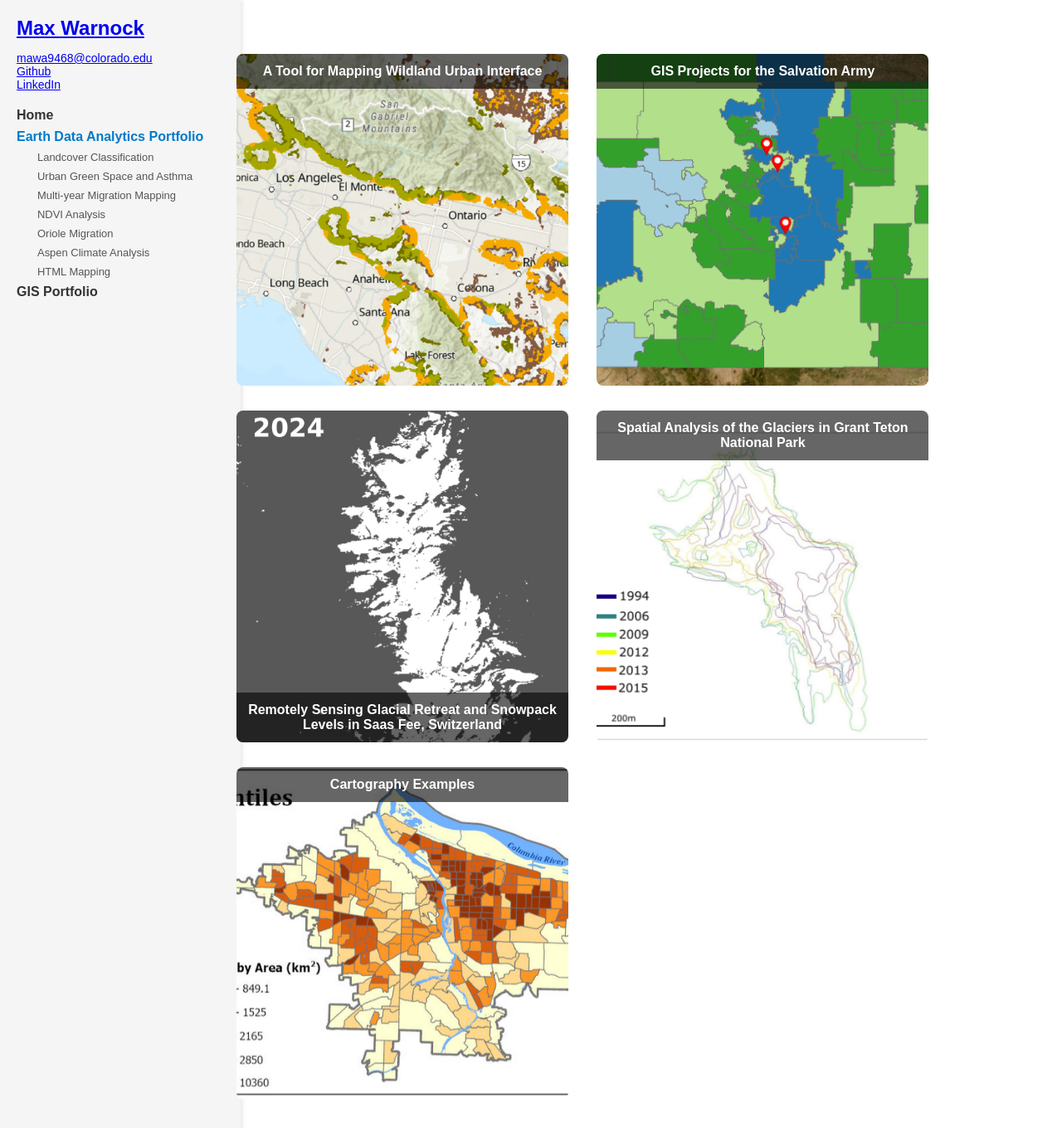
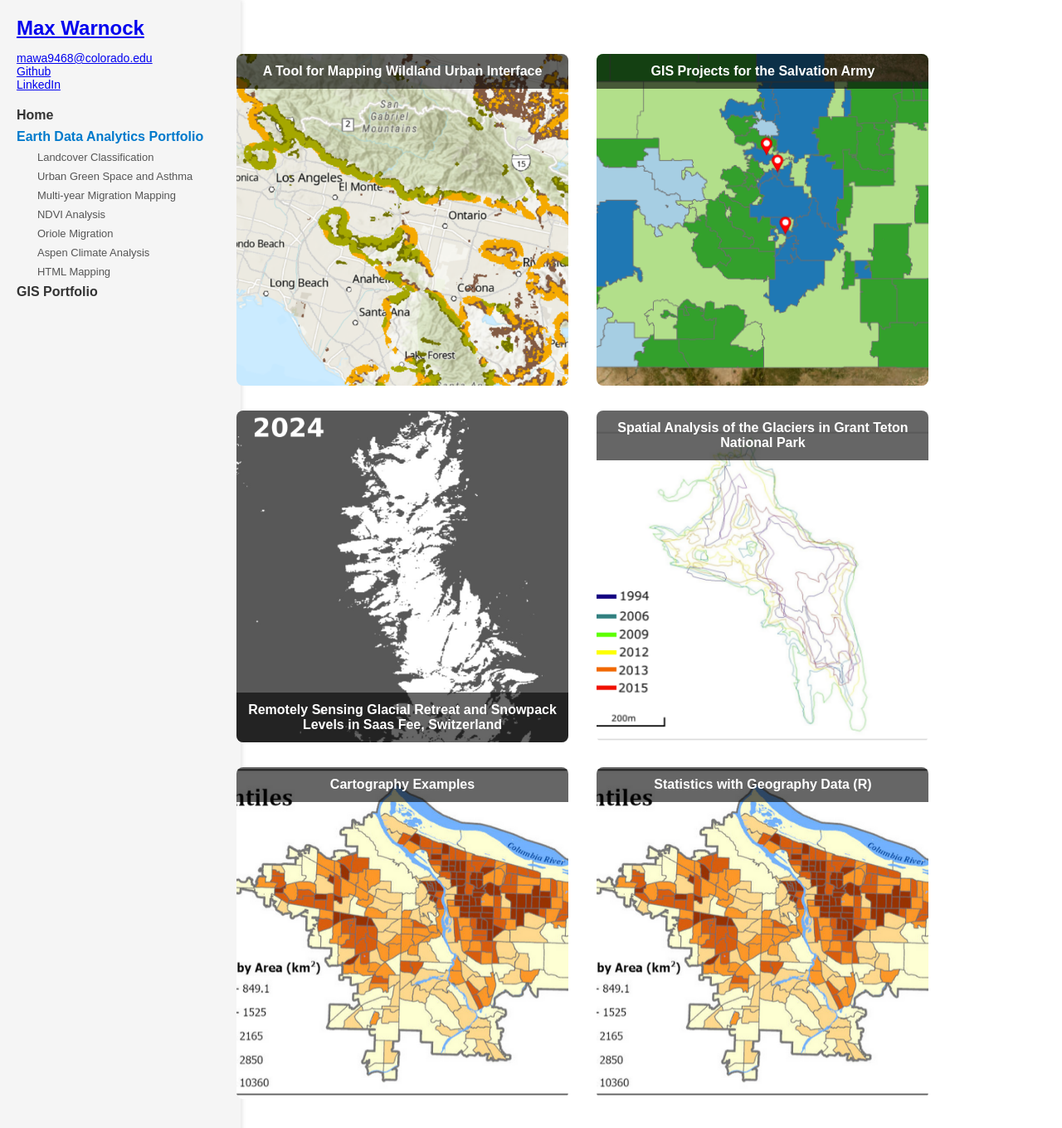
Before and after one commit to maxwarnock/maxwarnock.github.io, a Jekyll site: the page built from geography_portfolio_home.md, in a window 1280 px wide and 1360 px high. Shown: the whole window at 83% size. Built offline with Jekyll 4.4.1, drawn with Linux system fonts in a browser that asks for light colours; a script that is not in the unit is left out.

Commit message:
Update geography_portfolio_home.md

```diff
--- a/geography_portfolio_home.md
+++ b/geography_portfolio_home.md
@@ -32,3 +32,8 @@ show_profile: false
      style="background-image: url('/img/cartography.png');">
     <span>Cartography Examples</span>
   </a>
+
+  <a href="/projects/Group-Project.html" class="portfolio-card"
+     style="background-image: url('/img/cartography.png');">
+    <span>Statistics with Geography Data (R)</span>
+  </a>
```
